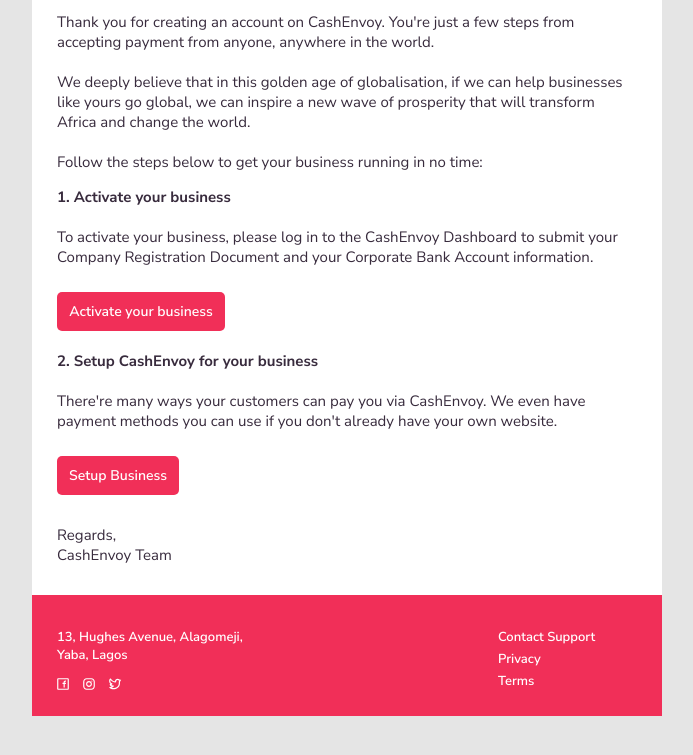
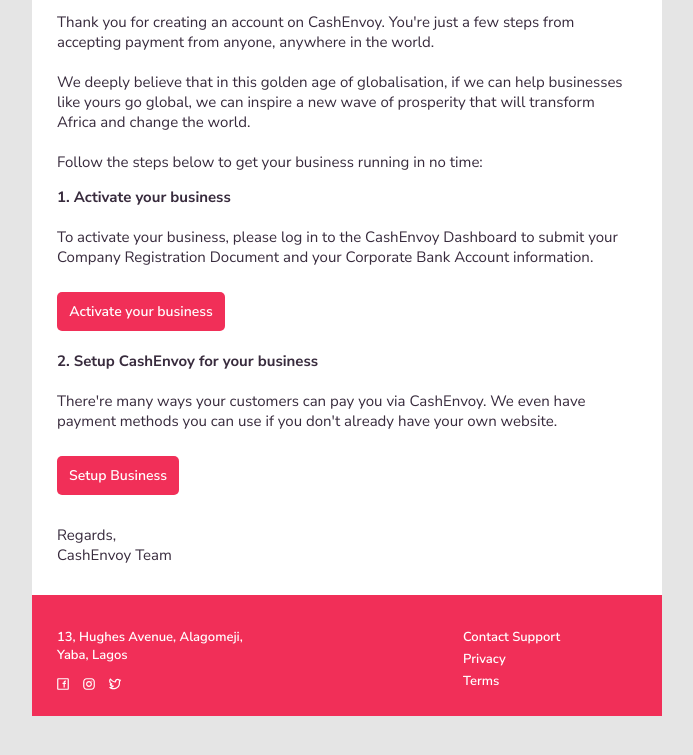
Before and after one commit to DemiladeIsaac/email-templates, a plain HTML site: page welcome.html in a window 1280 px wide. Shown: the part 153-908 px from the top of the page, without its empty margins (293-986 px from the left). Drawn offline with Linux system fonts and the light colour scheme.

Commit message:
fix footer and centering issue

```diff
--- a/welcome.html
+++ b/welcome.html
@@ -98,7 +98,9 @@
       <!-- ===== FOOTER ===== -->
       <!-- ================== -->
 
-      <div style="display: table; width: 100%; background: #F12F58; padding: 20px 25px;">
+
+      <div style="background: #F12F58; padding: 20px 25px; overflow-x: hidden;">
+        <div style="display: table; width: 100%;">
           <div style="display: table-row;">
             <div style="display: table-cell; width: 70%;">
               <p style="color: #fff; font-size: 13px; font-weight: 600; margin-bottom: 10px;">13, Hughes Avenue, Alagomeji,<br />
@@ -149,6 +151,7 @@
         </div>
       </div>
     </div>
+  </div>
 </body>
 
 </html>
```
Also changed, not shown: emailverification.html (+3 -1 lines), passwordreset.html (+3 -1 lines). Lines whose indentation alone changed are shown as unchanged.
